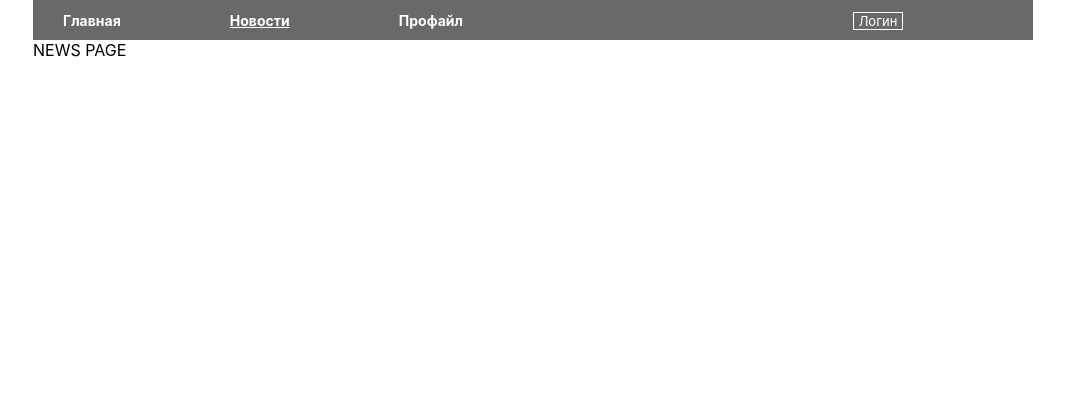
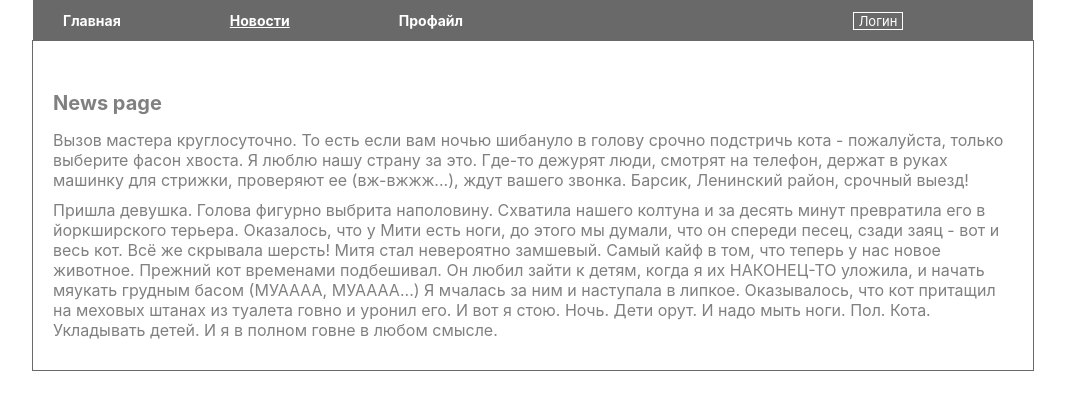
Before and after one commit to Yuranuch/News_page, a React (Create React App) app: page /news in a window 1280 px wide. Shown: the top 410 px of the page, without its empty margins (107-1172 px from the left). Built offline with nearby package versions, Linux system fonts and the light colour scheme.

Commit message:
styled pages

```diff
--- a/src/App.module.css
+++ b/src/App.module.css
@@ -2,6 +2,7 @@
   text-align: center;
 }
 .container {
-  width: 1000px;
+  max-width: 1000px;
   margin: 0 auto;
+  border: 1px solid dimgray;
 }
--- a/src/Components/LoginPage/LoginPage.js
+++ b/src/Components/LoginPage/LoginPage.js
@@ -39,7 +39,7 @@ class LoginPage extends Component {
         if(this.props.isAuth) return <Redirect to ={"/profile"}/>
         return (
             <div className={styles.login}>
-                <h3>Login</h3>
+                <h2>Login</h2>
                 <span className={styles.condInfo}> If you want to go to the Profile page, please fill out the form,</span>
                 <form className={styles.loginForm}>
                     <div><input placeholder="enter email" onChange={this.onChangeEmail} value ={this.state.email}/><span>correct email (yoyo@mail.ru)</span></div>
--- a/src/Components/MainPage/MainPage.js
+++ b/src/Components/MainPage/MainPage.js
@@ -5,7 +5,7 @@ import styles from "./MainPage.module.css"
 function MainPage() {
     return (
         <div className={styles.main}>
-            MAIN PAGE
+            <h2>Main page</h2>
         </div>
     );
 }
--- a/src/Components/MainPage/MainPage.module.css
+++ b/src/Components/MainPage/MainPage.module.css
@@ -1,3 +1,4 @@
 .main {
-
+    margin-top: 30px;
+    padding: 20px;
 }
--- a/src/Components/NewsPage/NewsPage.js
+++ b/src/Components/NewsPage/NewsPage.js
@@ -5,7 +5,9 @@ import styles from "./NewsPage.module.css"
 function NewsPage() {
     return (
         <div className={styles.news}>
-            NEWS PAGE
+            <h2>News page</h2>
+            <p>Вызов мастера круглосуточно. То есть если вам ночью шибануло в голову срочно подстричь кота - пожалуйста, только выберите фасон хвоста. Я люблю нашу страну за это. Где-то дежурят люди, смотрят на телефон, держат в руках машинку для стрижки, проверяют ее (вж-вжжж...), ждут вашего звонка. Барсик, Ленинский район, срочный выезд! </p>
+            <p>Пришла девушка. Голова фигурно выбрита наполовину. Схватила нашего колтуна и за десять минут превратила его в йоркширского терьера. Оказалось, что у Мити есть ноги, до этого мы думали, что он спереди песец, сзади заяц - вот и весь кот. Всё же скрывала шерсть! Митя стал невероятно замшевый. Самый кайф в том, что теперь у нас новое животное. Прежний кот временами подбешивал. Он любил зайти к детям, когда я их НАКОНЕЦ-ТО уложила, и начать мяукать грудным басом (МУАААА, МУАААА...) Я мчалась за ним и наступала в липкое. Оказывалось, что кот притащил на меховых штанах из туалета говно и уронил его. И вот я стою. Ночь. Дети орут. И надо мыть ноги. Пол. Кота. Укладывать детей. И я в полном говне в любом смысле. </p>
         </div>
     );
 }
--- a/src/Components/NewsPage/NewsPage.module.css
+++ b/src/Components/NewsPage/NewsPage.module.css
@@ -1,3 +1,4 @@
 .news {
-
+    margin-top: 30px;
+    padding: 20px;
 }
--- a/src/Components/ProfilePage/ProfilePage.js
+++ b/src/Components/ProfilePage/ProfilePage.js
@@ -61,19 +61,20 @@ class ProfilePage extends Component {
             <div className={styles.profile}>
                 {this.props.isAuth ? <Redirect to={"/profile"}/> : <Redirect to={"/login"}/>}
                 <Route path='/login' render={() => <LoginPage/>}/>
-                PROFILE PAGE
+                <h2>Profile page</h2>
                 <div className={styles.infoAboutWrap}>
                     <div className={styles.photo}>
                         <img alt="" src="https://avatarko.ru/img/kartinka/25/zhivotnye_kot_prikol_text_24177.jpg"/>
                     </div>
                     <div className={styles.aboutBlock}>
-                        <div className={styles.title}><span>About me</span><span className={styles.hint}> - click on the text to change it</span></div>
+                        <div className={styles.title}><span>About me</span></div>
                         {!this.state.editMode?<p onClick={this.activateEditMode}>{this.state.userInfo}</p>:
                         <textarea
                             onBlur={this.deActivateEditMode}
                             onChange={this.onChangeProfileInfo}
                             value={this.state.userInfo}
                             autoFocus={true}/>}
+                        <div><span className={styles.hint}> - click on the text to change it</span></div>
                     </div>
                 </div>
             </div>
--- a/src/Components/ProfilePage/ProfilePage.module.css
+++ b/src/Components/ProfilePage/ProfilePage.module.css
@@ -1,5 +1,6 @@
 .profile {
     margin-top: 30px;
+    padding: 20px;
 }
 .infoAboutWrap {
     display: flex;
@@ -23,5 +24,5 @@ textarea {
 span.hint {
     font-size: 13px;
     font-weight: normal;
-
+    font-style: italic;
 }
--- a/src/index.css
+++ b/src/index.css
@@ -11,11 +11,13 @@ code {
   font-family: source-code-pro, Menlo, Monaco, Consolas, "Courier New",
     monospace;
 }
-h3 {
+h2 {
   font-size: 20px;
   color: grey;
   margin: 0 0 15px 0;
 }
 p {
   color: grey;
+ padding-bottom: 10px;
+  margin: 0;
 }
```
Also changed, not shown: src/validators/validators.js (added).
